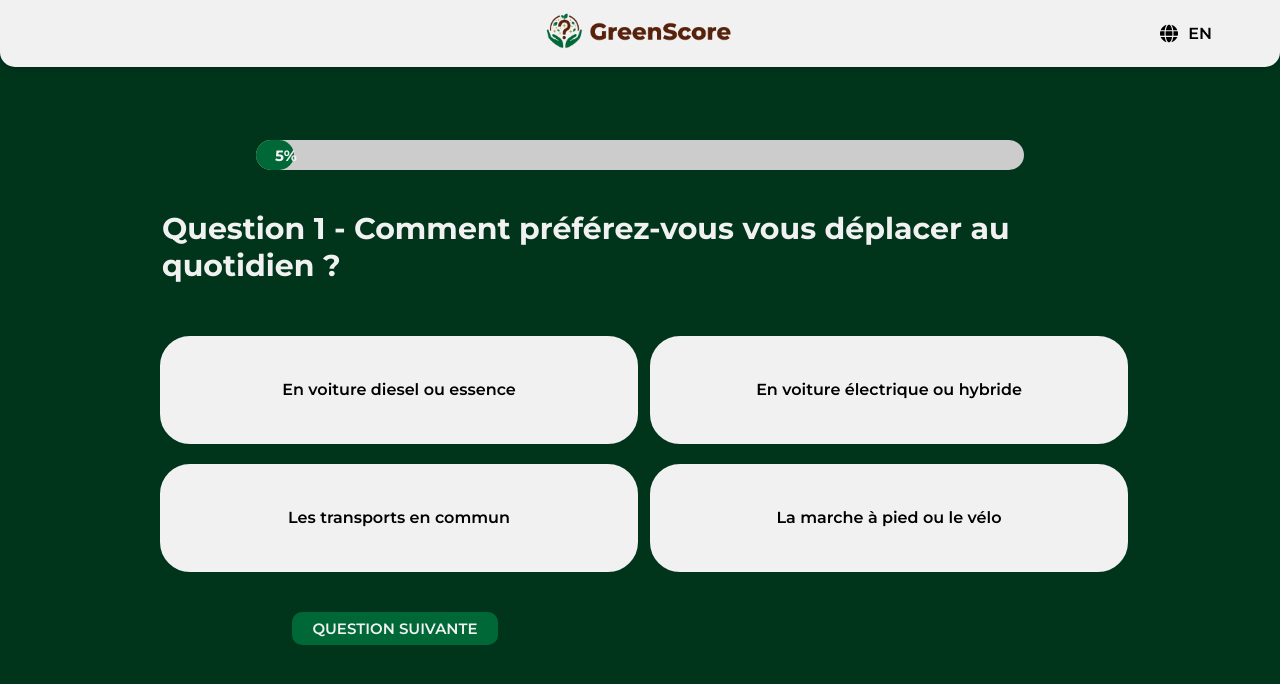
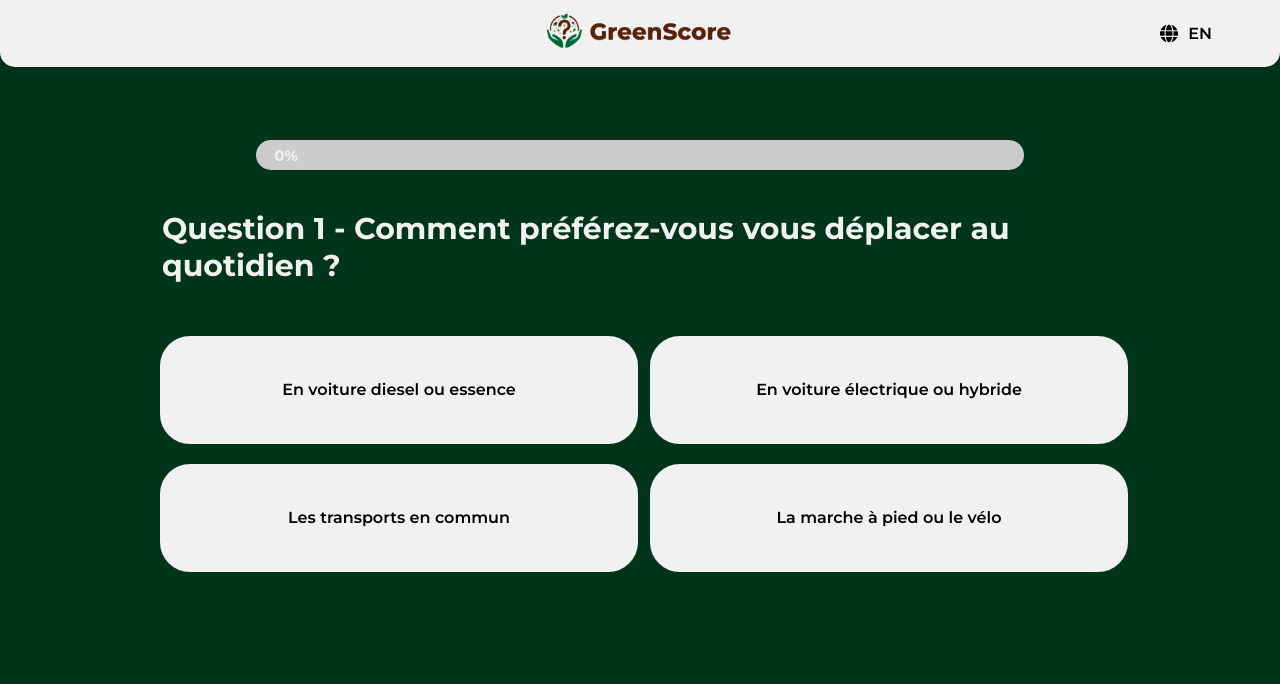
Before and after one commit to QBUTEAU/GreenScore_SAE401, a Vue app: page /qtest in a window 1280 px wide. Shown: the top 684 px of the page. Built offline with nearby package versions, Linux system fonts and the light colour scheme.

Commit message:
Trad finis et categorie et bouton

```diff
--- a/src/router/index.js
+++ b/src/router/index.js
@@ -18,11 +18,6 @@ const router = createRouter({
       name: "qtest",
       component: () => import("/src/views/QTest.vue"),
     },
-    {
-      path: "/wtest",
-      name: "wtest",
-      component: () => import("/src/views/Wtest.vue"),
-    },
   ],
 });
 
--- a/src/views/QTest.vue
+++ b/src/views/QTest.vue
@@ -1,10 +1,8 @@
 <template>
   <div>
     <Header :language="language" @toggleLanguage="toggleLanguage" />
-    <!-- En-tête -->
 
     <main class="questionnaire">
-      <!-- Barre de progression -->
       <div class="progress-bar">
         <div
           class="progress-bar__fill"
@@ -16,9 +14,6 @@
         </div>
       </div>
 
-      <!-- Bouton pour changer de langue -->
-
-      <!-- Affichage des questions -->
       <fieldset v-if="currentQuestion !== null">
         <legend class="question">
           {{ getQuestionIndicator }} - {{ currentQuestionText }}
@@ -35,10 +30,10 @@
               ><span class="answers">{{ answer.text[language] }}</span></label
             >
           </li>
-          <!-- Bouton pour passer à la question suivante -->
           <button
             class="button buttonQuestionnaire"
             @click="nextQuestion"
+            :style="{ opacity: selectedAnswers[currentQuestion] ? 1 : 0 }"
             :disabled="!selectedAnswers[currentQuestion]"
           >
             <span>{{ currentQuestionNextButtonText }}</span>
@@ -46,7 +41,6 @@
         </ul>
       </fieldset>
 
-      <!-- Affichage du résultat final -->
       <div v-else>
         <p>
           Fin du questionnaire. Votre score total est de
@@ -61,7 +55,7 @@
 <script>
 import Header from "@/components/Header.vue";
 import { ref, computed } from "vue";
-import questionsData from "@/assets/js/text.json"; // Assurez-vous d'ajuster le chemin d'accès correctement
+import questionsData from "@/assets/js/text.json";
 
 export default {
   components: {
@@ -72,15 +66,18 @@ export default {
     const currentQuestion = ref(0);
     const selectedAnswers = ref(Array.from({ length: 4 }, () => null));
     const totalScore = ref(0);
-    const language = ref("fr"); // Défaut : français
+    const language = ref("fr");
 
     const toggleLanguage = () => {
       language.value = language.value === "fr" ? "en" : "fr";
     };
 
-    const progressPercentage = computed(
-      () => ((currentQuestion.value + 1) / questions.value.length) * 100
-    );
+    const progressPercentage = computed(() => {
+      if (currentQuestion.value === null) {
+        return 100; // Si le questionnaire est terminé, la barre reste à 100%
+      }
+      return (currentQuestion.value / (questions.value.length - 1)) * 100;
+    });
     const getQuestionIndicator = computed(
       () => `Question ${currentQuestion.value + 1}`
     );
@@ -133,7 +130,20 @@ export default {
     });
 
     const getCategory = computed(() => {
-      // ... (votre logique de catégorie)
+      const score = totalScore.value;
+
+      if (score >= 61 && score <= 80) {
+        return 1;
+      } else if (score >= 41 && score <= 60) {
+        return 2;
+      } else if (score >= 21 && score <= 40) {
+        return 3;
+      } else if (score >= 1 && score <= 20) {
+        return 4;
+      } else {
+        console.error("Error: Invalid score range.");
+        return "Error: Invalid score range.";
+      }
     });
 
     const nextQuestion = () => {
--- a/src/views/Wtest.vue
+++ /dev/null
@@ -1,192 +0,0 @@
-<script>
-import { ref, computed, onMounted, watch } from "vue";
-import Header from "@/components/Header.vue";
-import questionsData from "@/assets/js/text.json";
-
-export default {
-  components: {
-    Header,
-  },
-  setup() {
-    const questions = ref(questionsData);
-    const currentQuestion = ref(0);
-    const selectedAnswers = ref(Array.from({ length: 4 }, () => null));
-    const totalScore = ref(0);
-    const language = ref("fr");
-
-    const progressPercentage = computed(
-      () => ((currentQuestion.value + 1) / questions.value.length) * 100
-    );
-
-    const getQuestionIndicator = computed(
-      () => `Question ${currentQuestion.value + 1}`
-    );
-
-    const currentQuestionText = ref("");
-
-    onMounted(() => {
-      updateCurrentQuestionText();
-    });
-
-    watch([currentQuestion, language], () => {
-      updateCurrentQuestionText();
-    });
-
-    const updateCurrentQuestionText = () => {
-      const question = questions.value[currentQuestion.value];
-
-      if (question) {
-        const textObject = question.text;
-        const languageText =
-          language.value === "fr" ? textObject.fr : textObject.en;
-
-        if (languageText) {
-          currentQuestionText.value = languageText;
-        } else {
-          console.error("Error: Unable to retrieve language-specific text.");
-          currentQuestionText.value =
-            "Error: Unable to retrieve language-specific text.";
-        }
-      } else {
-        console.error("Error: Unable to retrieve question object.");
-        currentQuestionText.value =
-          "Error: Unable to retrieve question object.";
-      }
-    };
-
-    const getCurrentQuestionData = computed(
-      () => questions.value[currentQuestion.value]
-    );
-    const getCurrentQuestionAnswers = computed(() =>
-      getCurrentQuestionData.value ? getCurrentQuestionData.value.answers : []
-    );
-
-    const currentQuestionNextButtonText = computed(() => {
-      const question = getCurrentQuestionData.value;
-
-      if (question && question.nextButtonText) {
-        const buttonTextObject = question.nextButtonText;
-        const languageButtonText =
-          language.value === "fr" ? buttonTextObject.fr : buttonTextObject.en;
-
-        if (languageButtonText) {
-          return languageButtonText;
-        } else {
-          console.error(
-            "Error: Unable to retrieve language-specific button text."
-          );
-          return "Error: Unable to retrieve language-specific button text.";
-        }
-      } else {
-        console.error(
-          "Error: Unable to retrieve question object or button text."
-        );
-        return "Error: Unable to retrieve question object or button text.";
-      }
-    });
-
-    const getCategory = computed(() => {
-      // ... (votre logique de catégorie)
-    });
-
-    const nextQuestion = () => {
-      totalScore.value += selectedAnswers.value[currentQuestion.value];
-
-      if (currentQuestion.value < questions.value.length - 1) {
-        currentQuestion.value++;
-      } else {
-        currentQuestion.value = null;
-      }
-    };
-
-    const toggleLanguage = () => {
-      language.value = language.value === "fr" ? "en" : "fr";
-    };
-
-    return {
-      questions,
-      currentQuestion,
-      selectedAnswers,
-      totalScore,
-      language,
-      progressPercentage,
-      getQuestionIndicator,
-      currentQuestionText,
-      getCurrentQuestionData,
-      getCurrentQuestionAnswers,
-      currentQuestionNextButtonText,
-      getCategory,
-      nextQuestion,
-      toggleLanguage,
-    };
-  },
-};
-</script>
-
-<template>
-  <div>
-    <Header :language="language" @toggleLanguage="toggleLanguage" />
-    <!-- En-tête -->
-
-    <main class="questionnaire">
-      <!-- Barre de progression -->
-      <div class="progress-bar">
-        <div
-          class="progress-bar__fill"
-          :style="{ width: progressPercentage + '%' }"
-        >
-          <span class="progress-bar__percentage"
-            >{{ progressPercentage.toFixed(0) }}%</span
-          >
-        </div>
-      </div>
-
-      <!-- Affichage des questions -->
-      <fieldset v-if="currentQuestion !== null">
-        <legend class="question">
-          {{ getQuestionIndicator }} - {{ currentQuestionText }}
-        </legend>
-        <ul class="propositions" role="radiogroup">
-          <li
-            v-for="(answer, aIndex) in getCurrentQuestionAnswers"
-            :key="aIndex"
-          >
-            <input
-              type="radio"
-              :name="'q' + currentQuestion"
-              :value="answer.points"
-              v-model="selectedAnswers[currentQuestion]"
-            />
-            <label :for="'q' + currentQuestion + 'a' + aIndex"
-              ><span class="answers">{{ answer.text[language] }}</span></label
-            >
-          </li>
-          <!-- Bouton pour passer à la question suivante -->
-          <button
-            class="button buttonQuestionnaire"
-            @click="nextQuestion"
-            :disabled="!selectedAnswers[currentQuestion]"
-          >
-            <span>{{ currentQuestionNextButtonText }}</span>
-          </button>
-        </ul>
-      </fieldset>
-
-      <!-- Affichage du résultat final -->
-      <div v-else>
-        <p>
-          Fin du questionnaire. Votre score total est de
-          {{ totalScore }} points. Vous êtes dans la catégorie
-          {{ getCategory }}.
-        </p>
-      </div>
-    </main>
-  </div>
-</template>
-
-<style scoped>
-button {
-  text-align: center;
-  gap: 30px;
-}
-</style>
```
